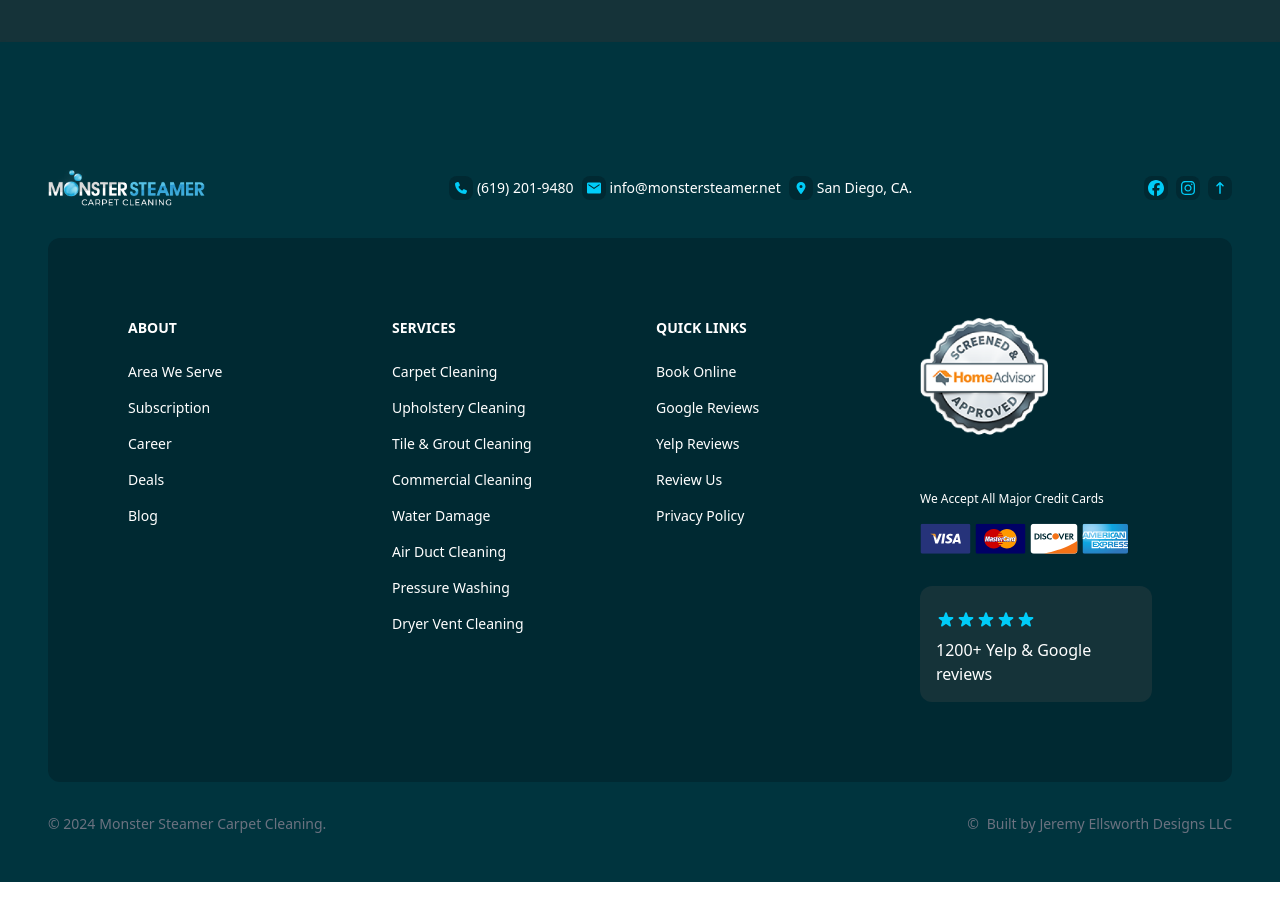
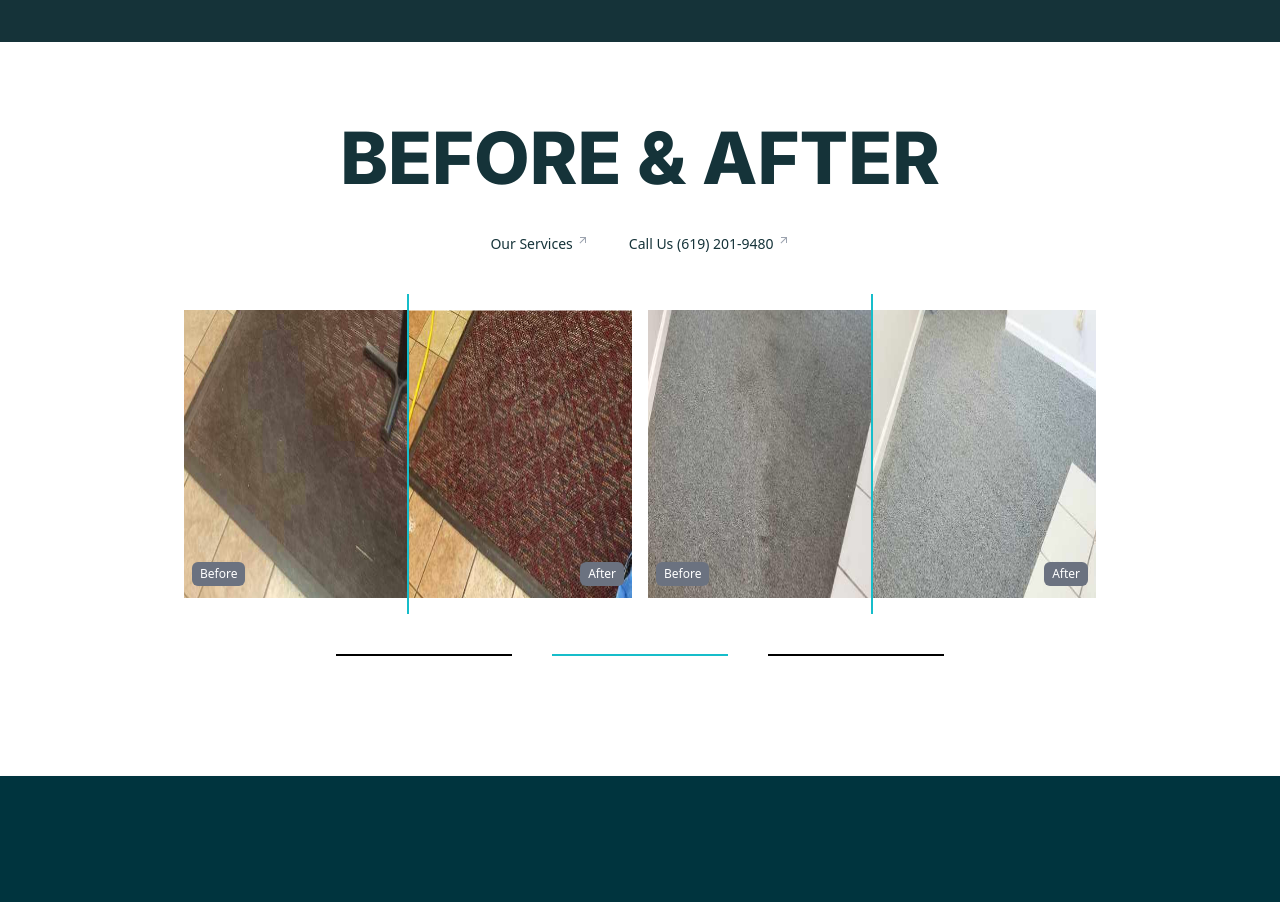
Before and after one commit to ninazmul/monster-steamer, a React (Vite) app: page / in a window 1280 px wide. Shown: the part 3687-4589 px from the top of the page. Built offline with nearby package versions, Linux system fonts and the light colour scheme.

Commit message:
before and after section done

```diff
--- /dev/null
+++ b/src/Components/BeforeAfter.jsx
@@ -0,0 +1,75 @@
+import { Link } from "react-router-dom";
+import { MdArrowOutward } from "react-icons/md";
+import before1 from "../assets/Before&After/Before1.jpg";
+import before2 from "../assets/Before&After/Before2.jpg";
+import after1 from "../assets/Before&After/After1.jpg";
+import after2 from "../assets/Before&After/After2.jpg";
+
+export default function BeforeAfter() {
+  return (
+    <div className="m-20">
+      <div>
+        <h1 className="text-7xl font-bold font-inter uppercase text-center">
+          Before & After
+        </h1>
+        <div className="flex items-center gap-10 justify-center p-10">
+          <Link to="/pricing" className=" flex gap-1 text-sm">
+            Our Services
+            <MdArrowOutward className="text-xs text-gray-400" />
+          </Link>
+          <Link to="tel:619-201-9480" className=" flex gap-1 text-sm">
+            Call Us (619) 201-9480
+            <MdArrowOutward className="text-xs text-gray-400" />
+          </Link>
+        </div>
+      </div>
+      <div className="flex gap-4 justify-center items-center">
+        <div className="flex relative">
+          <img
+            src={before1}
+            alt="before1"
+            className="h-80 w-56 border-r border-teal-400 py-4"
+          />
+          <img
+            src={after1}
+            alt="after1"
+            className="h-80 w-56 border-l border-teal-400 py-4"
+          />
+          <div className="absolute bottom-5 flex justify-between items-center w-full">
+            <button className="m-2 bg-gray-500 text-white px-2 rounded-md text-xs py-1">
+              Before
+            </button>
+            <button className="m-2 bg-gray-500 text-white px-2 rounded-md text-xs py-1">
+              After
+            </button>
+          </div>
+        </div>
+        <div className="flex relative">
+          <img
+            src={before2}
+            alt="before1"
+            className="h-80 w-56 border-r border-teal-400 py-4"
+          />
+          <img
+            src={after2}
+            alt="after1"
+            className="h-80 w-56 border-l border-teal-400 py-4"
+          />
+          <div className="absolute bottom-5 flex justify-between items-center w-full">
+            <button className="m-2 bg-gray-500 text-white px-2 rounded-md text-xs py-1">
+              Before
+            </button>
+            <button className="m-2 bg-gray-500 text-white px-2 rounded-md text-xs py-1">
+              After
+            </button>
+          </div>
+        </div>
+      </div>
+      <div className="flex items-center gap-10 py-10 px-64">
+        <div className="border-t-2 border-black w-full"></div>
+        <div className="border-t-2 border-teal-400 w-full"></div>
+        <div className="border-t-2 border-black w-full"></div>
+      </div>
+    </div>
+  );
+}
--- a/src/Pages/Home.jsx
+++ b/src/Pages/Home.jsx
@@ -1,4 +1,5 @@
 import Banner from "../Components/Banner";
+import BeforeAfter from "../Components/BeforeAfter";
 import Reviews from "../Components/Reviews";
 import Services from "../Components/Services";
 import Stats from "../Components/Stats";
@@ -15,7 +16,8 @@ const Home = () => {
       <Services />
       <WhyUs />
       <Video />
-      <Reviews/>
+      <Reviews />
+      <BeforeAfter/>
     </div>
   );
 };
```
